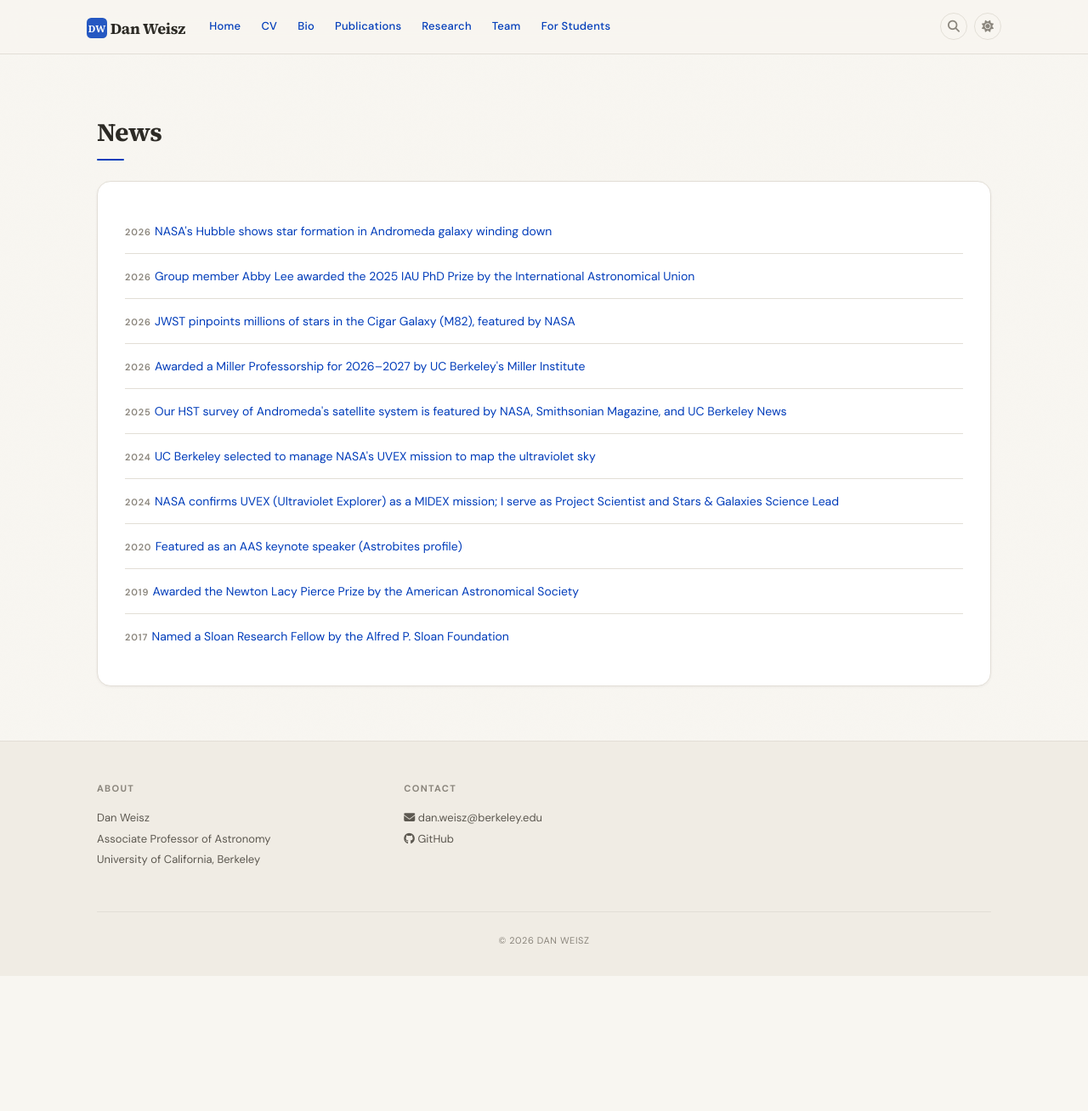
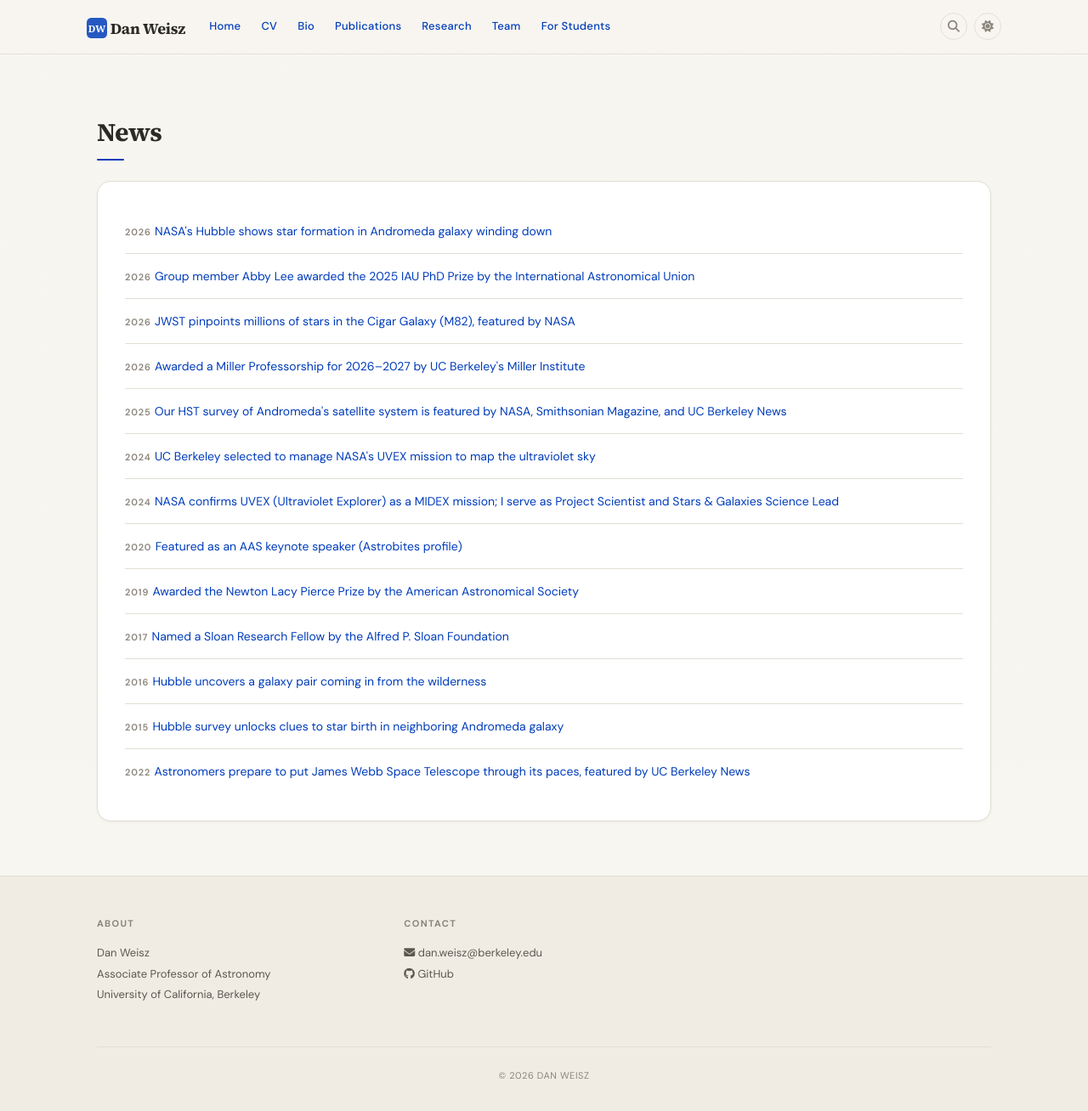
Before and after one commit to dweisz/dweisz.github.io, a Jekyll site: the page built from _pages/allnews.md, in a window 1280 px wide. Shown: the whole page at 85% size. Built offline with Jekyll 4.4.1, drawn with Linux system fonts in a browser that asks for light colours; a style sheet for code colours, icons or effects is not loaded; before the commit the page ends 1149 px from its top, so only the background shows below that.

Commit message:
older news

```diff
--- a/_data/news.yml
+++ b/_data/news.yml
@@ -41,3 +41,15 @@
 - date: 2017
   headline: "Named a Sloan Research Fellow by the Alfred P. Sloan Foundation"
   link: "https://news.berkeley.edu/2017/02/21/sloan-fellowships-awarded-to-five-faculty-rising-stars/"
+
+- date: 2016
+  headline: "Hubble uncovers a galaxy pair coming in from the wilderness"
+  link: "https://science.nasa.gov/missions/hubble/hubble-uncovers-a-galaxy-pair-coming-in-from-the-wilderness/"
+
+- date: 2015
+  headline: "Hubble survey unlocks clues to star birth in neighboring Andromeda galaxy"
+  link: "https://science.nasa.gov/missions/hubble/hubble-survey-unlocks-clues-to-star-birth-in-neighboring-galaxy/"
+
+- date: 2022
+  headline: "Astronomers prepare to put James Webb Space Telescope through its paces, featured by UC Berkeley News"
+  link: "https://phys.org/news/2022-01-astronomers-james-webb-space-telescope.html"
```
